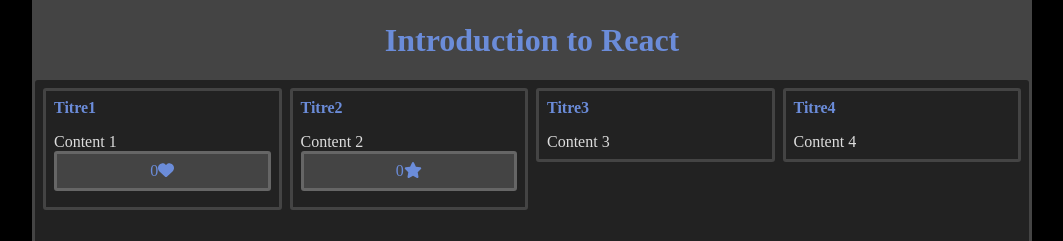
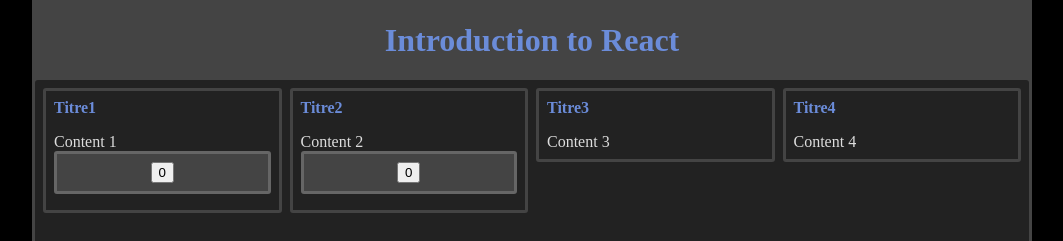
Before and after one commit to Artpare4/Introduction-React, a React (Vite) app: page / in a window 1280 px wide. Shown: the top 241 px of the page, without its empty margins (108-1171 px from the left). Built offline with nearby package versions, Linux system fonts and the light colour scheme.

Commit message:
Ajout compteur indépendant

```diff
--- a/src/App.jsx
+++ b/src/App.jsx
@@ -3,7 +3,7 @@
 import { faHeart, faStar } from "@fortawesome/free-solid-svg-icons";
 import Card from "./components/Card.jsx";
 import Button from "./components/Button.jsx";
-
+import Counter from "./components/Counter.jsx";
 function App() {
   const [cpt, addOne] = useState(0);
   const clickHandler = () => {
@@ -20,16 +20,14 @@
           <Card title="Titre1">
             <div>Content 1</div>
             <Button className="btn" onClick={clickHandler}>
-              {cpt}
-              <FontAwesomeIcon icon={faHeart} />
+              <Counter after={"<div>tefrezfref</div>"}/>
             </Button>
           </Card>
 
           <Card title="Titre2">
             <div>Content 2</div>
             <Button className="btn" onClick={clickHandler}>
-              {cpt}
-              <FontAwesomeIcon icon={faStar} />
+              <Counter before={"ergreggegtger"} after={<FontAwesomeIcon icon={faStar} />}/>
             </Button>
           </Card>
           <Card title="Titre3">
--- a/src/components/Counter.jsx
+++ b/src/components/Counter.jsx
@@ -1,11 +1,14 @@
 import React, {useState} from "react";
 import PropTypes from "prop-types";
+import Button from "./Button.jsx";
 
 function Counter({before=null,after=null,className="",...props}){
     const [cpt, addOne] = useState(0);
     const clickHandler = () => {
         addOne(cpt + 1);
     };
+    console.log(before);
+    return (<Button className={className} onClick={clickHandler}>{props.before}{cpt}{props.after}</Button> );
 }
 
 Counter.propTypes={
@@ -13,3 +16,5 @@
     after: PropTypes.node,
     className:PropTypes.string
 }
+
+export default Counter;
```
